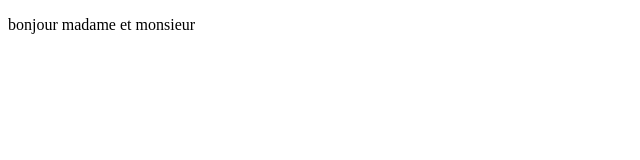
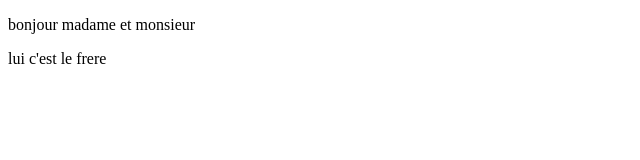
Before and after one commit to mbsacko/new, a plain HTML site: page index.html in a window 1280 px wide. Shown: the full height of the page, 0-640 px from the left. Drawn offline with Linux system fonts and the light colour scheme.

Commit message:
mon 2 commit

```diff
--- a/index.html
+++ b/index.html
@@ -8,5 +8,6 @@
 </head>
 <body>
     <p>bonjour madame et monsieur </p>
+    <p>lui c'est le frere </p>
 </body>
 </html>
```
